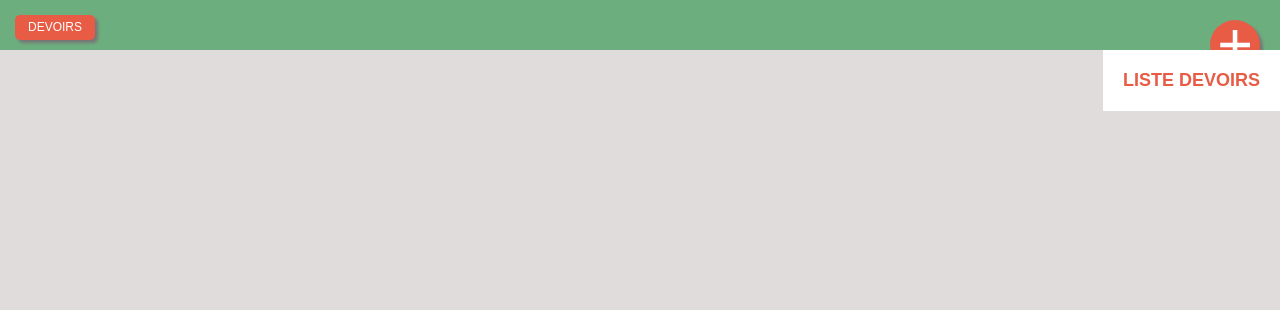
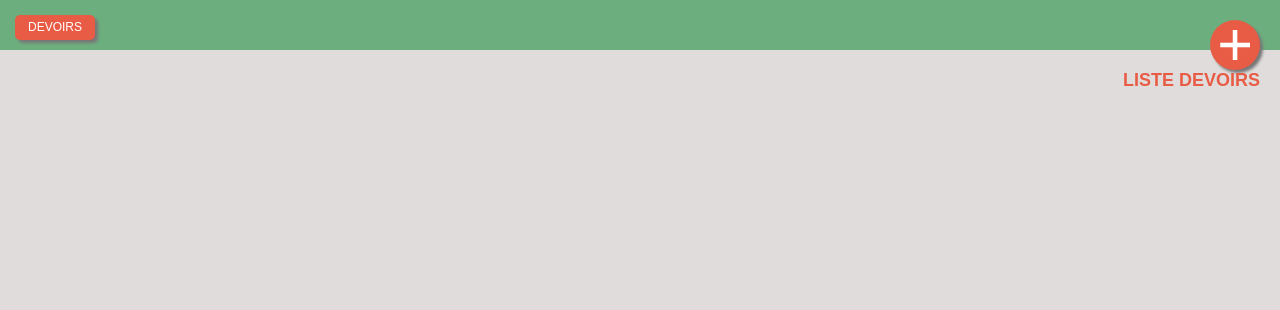
Before and after one commit to Derbeca/agenda-scolaire, a PHP site: page /ajouter-devoir.php in a window 1280 px wide. Shown: the top 310 px of the page. Run offline with PHP 8.4, Linux system fonts and the light colour scheme; data that the repository does not hold is empty.

Commit message:
correction css

```diff
--- a/assets/css/style.css
+++ b/assets/css/style.css
@@ -291,7 +291,5 @@ form button {
     .devoir h4 {
         font-size: 12px;
     }
-    .section-liste {
-        background-color: white;
-    }
+
 }
```
